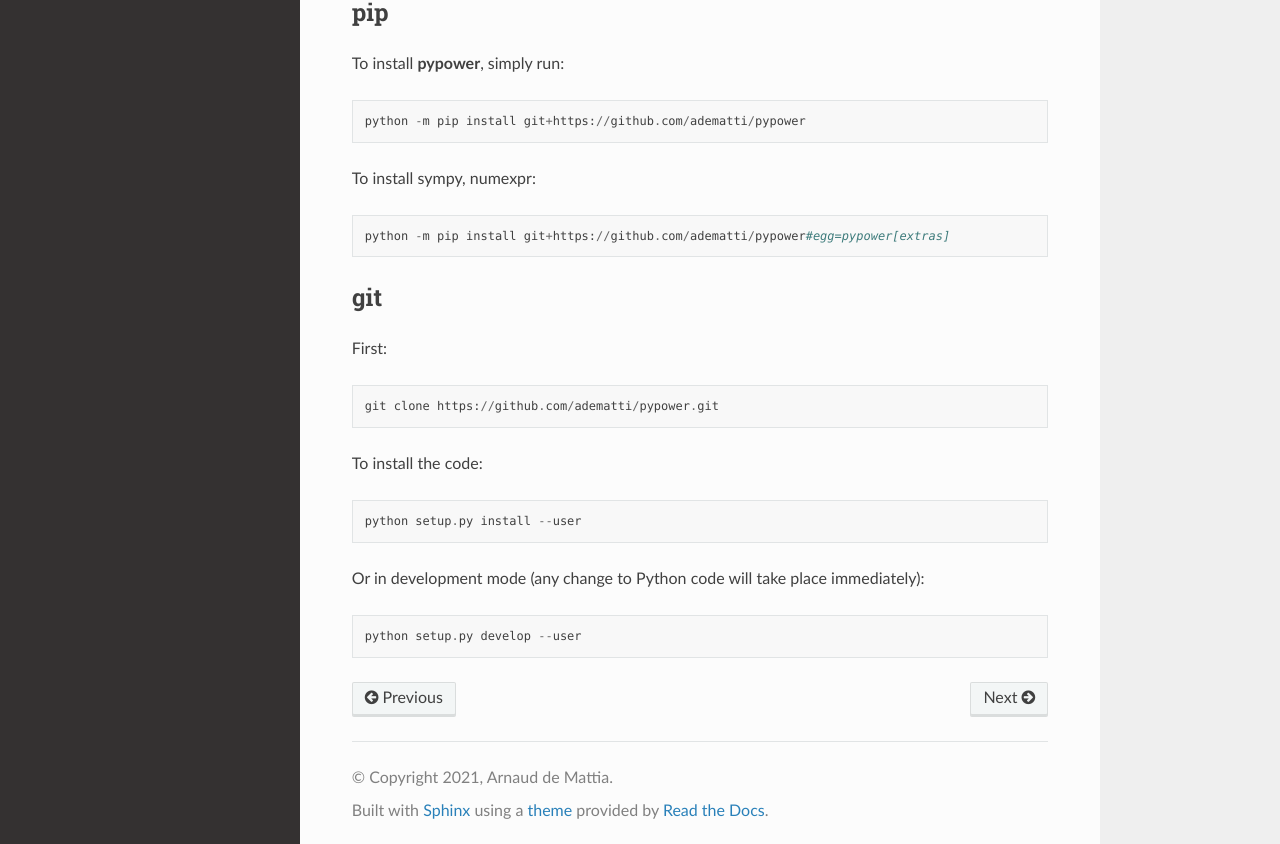
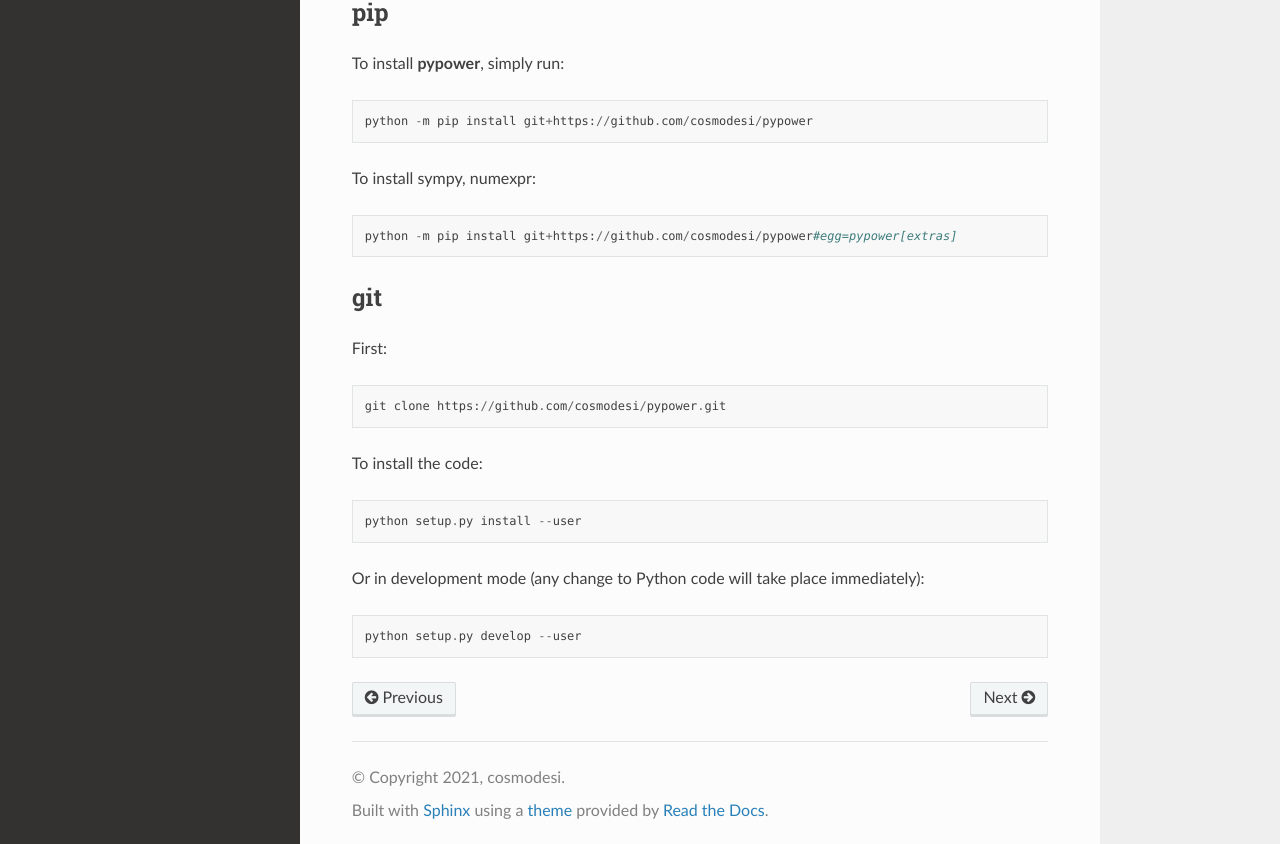
Before and after one commit to cosmodesi/pypower, a Sphinx documentation site: the page built from doc/user/building.rst, in a window 1280 px wide and 1331 px high. Shown: the part 484-1328 px from the top of the window. Built offline with Sphinx 7.4.7 and the Read the Docs theme 2.0.0, drawn with Linux system fonts in a browser that asks for light colours.

Commit message:
cosmodesi repo

```diff
--- a/doc/conf.py
+++ b/doc/conf.py
@@ -35,7 +35,7 @@ extensions = [
 # -- Project information -----------------------------------------------------
 
 project = 'pypower'
-copyright = '2021, Arnaud de Mattia'
+copyright = '2021, cosmodesi'
 
 # The full version, including alpha/beta/rc tags
 release = __version__
--- a/doc/user/building.rst
+++ b/doc/user/building.rst
@@ -20,17 +20,17 @@ pip
 ---
 To install **pypower**, simply run::
 
-  python -m pip install git+https://github.com/adematti/pypower
+  python -m pip install git+https://github.com/cosmodesi/pypower
 
 To install sympy, numexpr::
 
-  python -m pip install git+https://github.com/adematti/pypower#egg=pypower[extras]
+  python -m pip install git+https://github.com/cosmodesi/pypower#egg=pypower[extras]
 
 git
 ---
 First::
 
-  git clone https://github.com/adematti/pypower.git
+  git clone https://github.com/cosmodesi/pypower.git
 
 To install the code::
 
--- a/setup.py
+++ b/setup.py
@@ -3,11 +3,11 @@ from setuptools import setup
 
 setup(name='pypower',
       version='0.0.1',
-      author='Arnaud de Mattia',
+      author='cosmodesi',
       author_email='',
-      description='Estimation of power spectrum',
+      description='Estimation of power spectrum and window function',
       license='GPL3',
-      url='http://github.com/adematti/pypower',
+      url='http://github.com/cosmodesi/pypower',
       install_requires=['numpy', 'scipy', 'pmesh'],
       extras_require={'extras':['sympy', 'numexpr']},
       packages=['pypower']
```
Also changed, not shown: README.md (+3 -3 lines), 1 other file.
